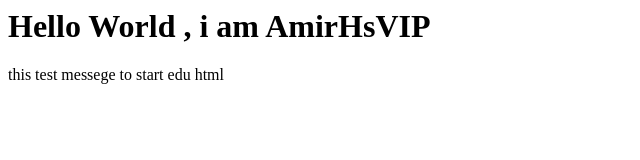
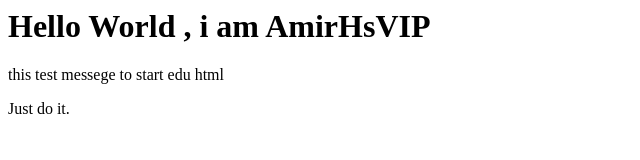
Before and after one commit to ahspace7/ahspace7.gtithub.io, a plain HTML site: page index.html in a window 1280 px wide. Shown: the full height of the page, 0-640 px from the left. Drawn offline with Linux system fonts and the light colour scheme.

Commit message:
Update index.html

```diff
--- a/index.html
+++ b/index.html
@@ -2,5 +2,6 @@
 <body>
 <h1>Hello World , i am AmirHsVIP</h1>
   <p>this test messege to start edu html</p>
+  <p>Just do it.</p>
 </body>
 </html>
```
